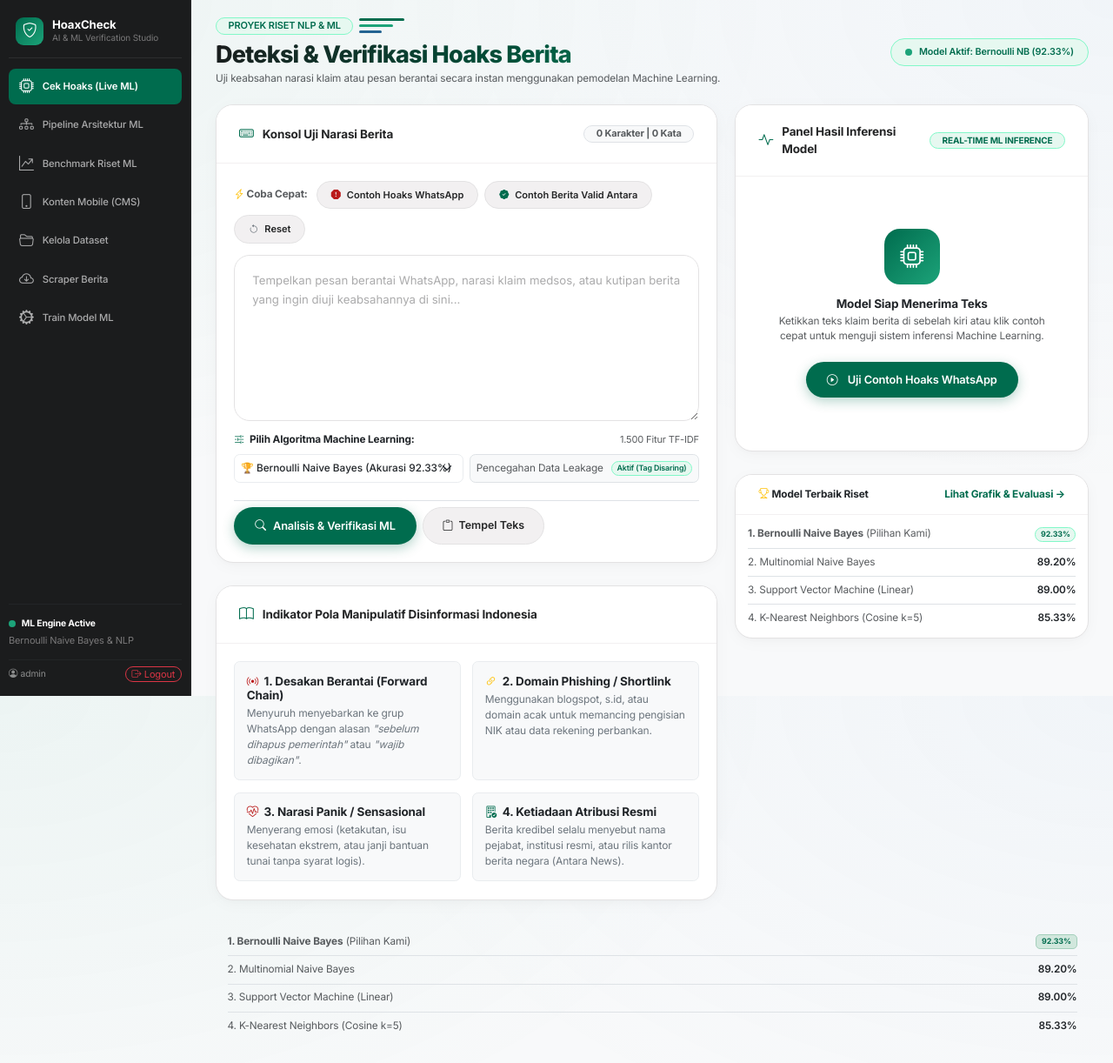
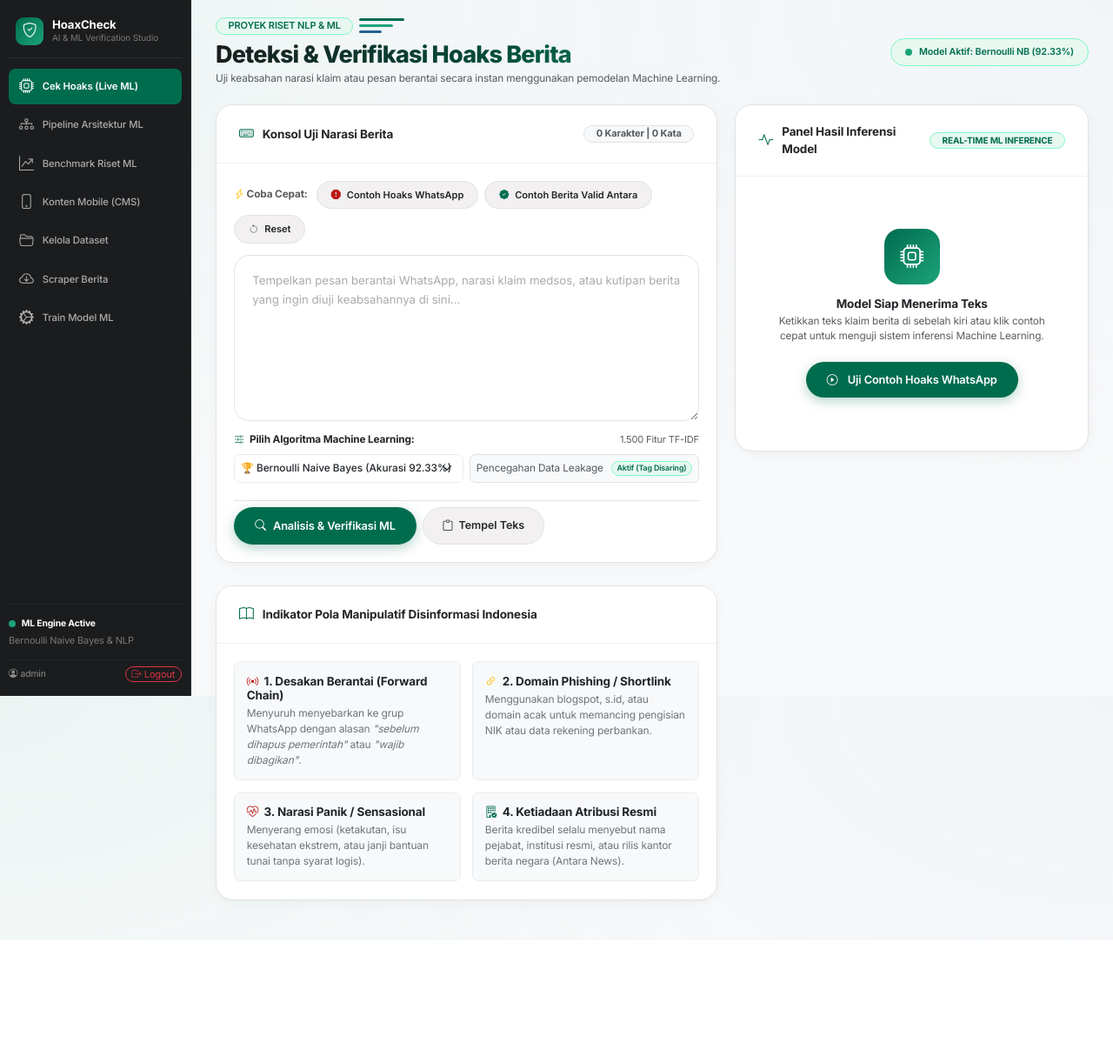
Before and after one commit to M-Aqilaz/HoaxCheckML, a Flask app: page /detector in a window 1280 px wide. Shown: the whole page at 87% size. After the commit the page ends 1081 px from the top, so only its background shows below. Run offline with Flask 3, Linux system fonts and the light colour scheme.

Commit message:
clean(detector): remove redundant benchmark ranking and debug metrics from detector page

```diff
--- a/web/templates/detector.html
+++ b/web/templates/detector.html
@@ -886,87 +886,12 @@
                         </div>
 
                         <!-- Tombol Aksi Hasil: Salin Laporan -->
-                        <div class="d-flex gap-2 mb-4">
+                        <div class="d-flex gap-2">
                             <button type="button" class="btn-ds-secondary w-100 py-2 text-center" onclick="copyReport()">
                                 <i class="bi bi-copy me-1"></i> Salin Laporan Hasil (WhatsApp)
                             </button>
                         </div>
 
-                        <!-- Metrik Inferensi Teknis -->
-                        <div class="border-top pt-3">
-                            <div class="row g-2">
-                                <div class="col-4">
-                                    <div class="metric-mini-card">
-                                        <div class="text-muted" style="font-size: 10px; font-weight: 600;">MODEL</div>
-                                        <div class="fw-bold text-dark small" id="badgeModelName">Bernoulli NB</div>
-                                    </div>
-                                </div>
-                                <div class="col-4">
-                                    <div class="metric-mini-card">
-                                        <div class="text-muted" style="font-size: 10px; font-weight: 600;">RESPON ML</div>
-                                        <div class="fw-bold text-success small" id="badgeResponseTime">&lt; 3 ms</div>
-                                    </div>
-                                </div>
-                                <div class="col-4">
-                                    <div class="metric-mini-card">
-                                        <div class="text-muted" style="font-size: 10px; font-weight: 600;">AKURASI RISET</div>
-                                        <div class="fw-bold small" style="color: var(--primary);">92.33%</div>
-                                    </div>
-                                </div>
-                            </div>
-                        </div>
-
-                    </div>
-                </div>
-            </div>
-
-            <!-- Mini Card: Benchmark Ringkas -->
-            <div class="card-modern">
-                <div class="card-header-modern py-3">
-                    <span class="small fw-bold text-dark d-flex align-items-center gap-1">
-                        <i class="bi bi-trophy text-warning"></i> Model Terbaik Riset
-                    </span>
-                    <a href="/benchmark" class="text-decoration-none small fw-bold" style="color: var(--primary);">Lihat Grafik & Evaluasi &rarr;</a>
-                </div>
-                <div class="card-body p-3 small text-muted">
-                    <div class="d-flex justify-content-between align-items-center mb-2 pb-2 border-bottom">
-                        <span><strong>1. Bernoulli Naive Bayes</strong> (Pilihan Kami)</span>
-                        <span class="badge badge-primary-ds rounded-pill fw-bold">92.33%</span>
-                    </div>
-                    <div class="d-flex justify-content-between align-items-center mb-2 pb-2 border-bottom">
-                        <span>2. Multinomial Naive Bayes</span>
-                        <span class="text-dark fw-semibold">89.20%</span>
-                    </div>
-                    <div class="d-flex justify-content-between align-items-center mb-2 pb-2 border-bottom">
-                        <span>3. Support Vector Machine (Linear)</span>
-                        <span class="text-dark fw-semibold">89.00%</span>
-                    </div>
-                    <div class="d-flex justify-content-between align-items-center">
-                        <span>4. K-Nearest Neighbors (Cosine k=5)</span>
-                        <span class="text-dark fw-semibold">85.33%</span>
-                    </div>
-                </div>
-            </div>
-
-        </div>
-    </div>
-                </div>
-                <div class="card-body p-3 small text-muted">
-                    <div class="d-flex justify-content-between align-items-center mb-2 pb-2 border-bottom">
-                        <span><strong>1. Bernoulli Naive Bayes</strong> (Pilihan Kami)</span>
-                        <span class="badge bg-success-subtle text-success border border-success-subtle fw-bold">92.33%</span>
-                    </div>
-                    <div class="d-flex justify-content-between align-items-center mb-2 pb-2 border-bottom">
-                        <span>2. Multinomial Naive Bayes</span>
-                        <span class="text-dark fw-semibold">89.20%</span>
-                    </div>
-                    <div class="d-flex justify-content-between align-items-center mb-2 pb-2 border-bottom">
-                        <span>3. Support Vector Machine (Linear)</span>
-                        <span class="text-dark fw-semibold">89.00%</span>
-                    </div>
-                    <div class="d-flex justify-content-between align-items-center">
-                        <span>4. K-Nearest Neighbors (Cosine k=5)</span>
-                        <span class="text-dark fw-semibold">85.33%</span>
                     </div>
                 </div>
             </div>
```
